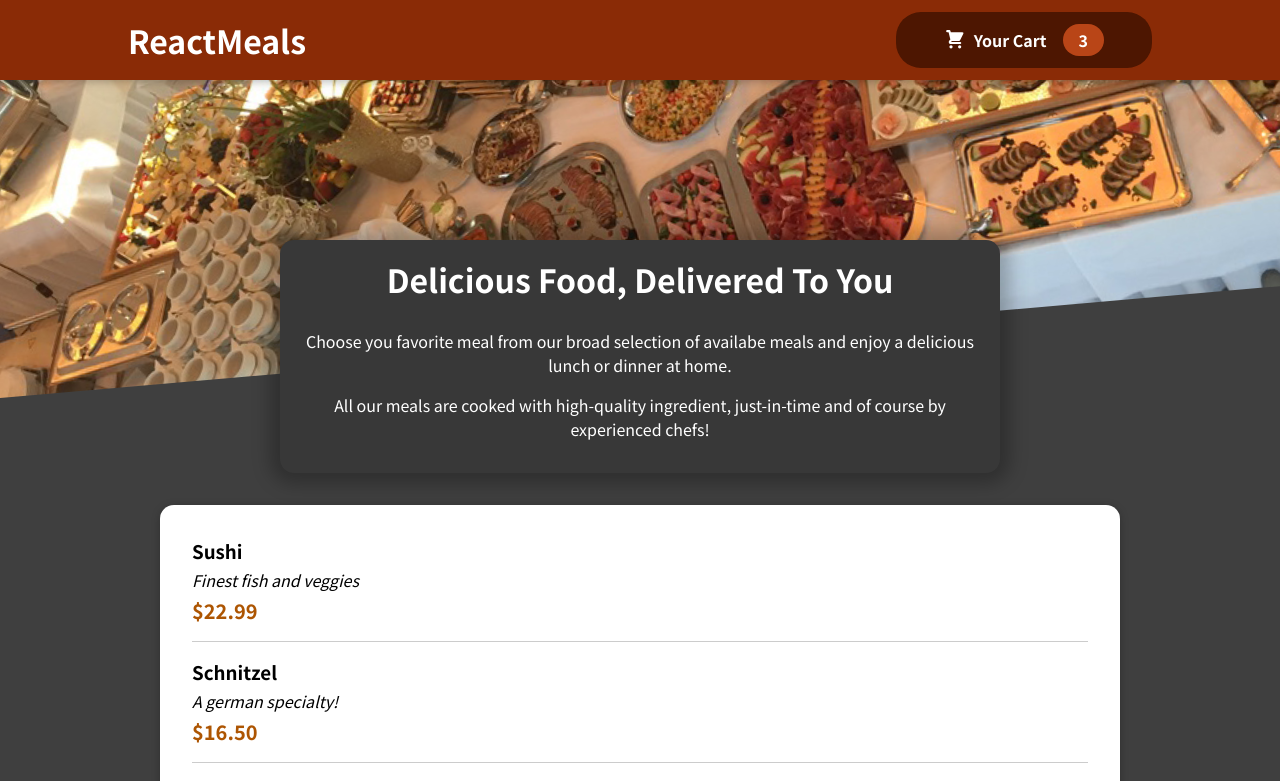
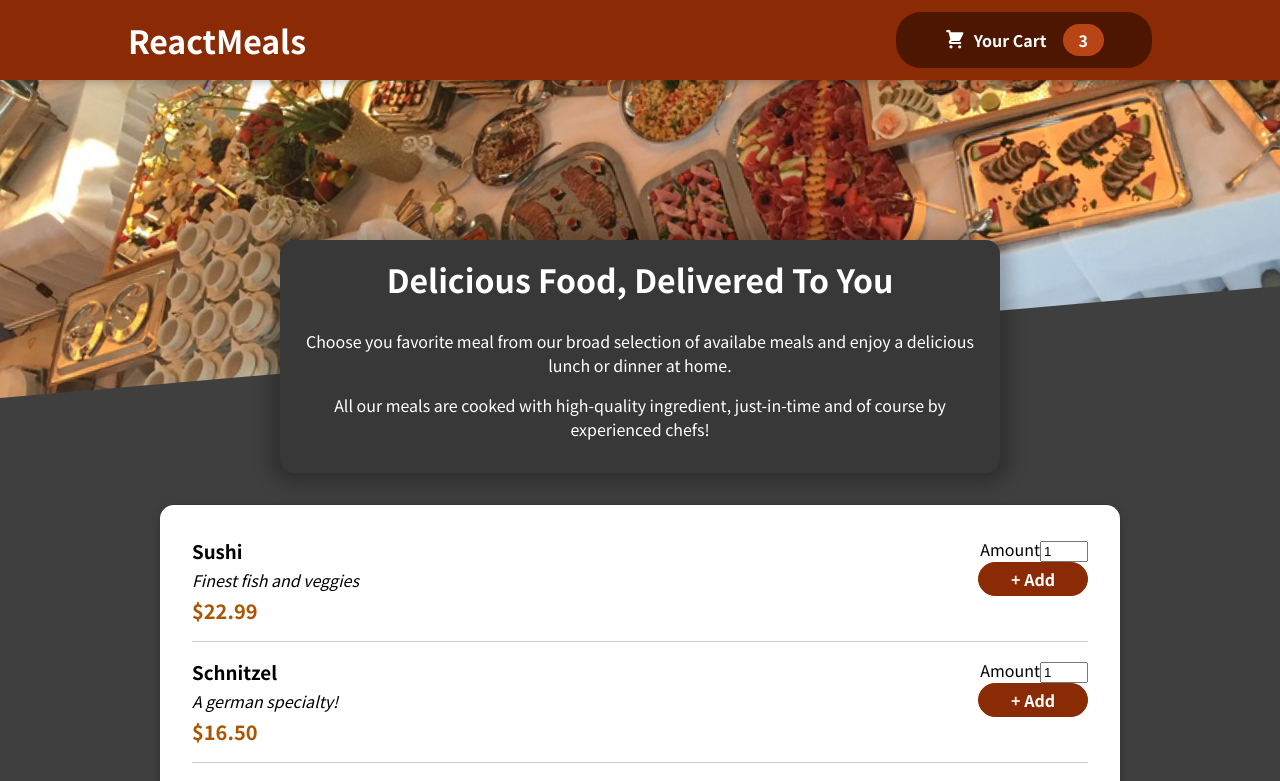
Before and after one commit to inusanaimu/React-Meals-App, a React (Create React App) app: page / in a window 1280 px wide. Shown: the top 781 px of the page. Built offline with nearby package versions, Linux system fonts and the light colour scheme.

Commit message:
Working Cart

```diff
--- a/src/components/Meals/MealItem/MealItem.js
+++ b/src/components/Meals/MealItem/MealItem.js
@@ -1,3 +1,5 @@
+import MealItemForm from './MealItemForm'
+
 import classes from './MealItem.module.css'
 
 function MealItem(props) {
@@ -11,7 +13,9 @@
         <div className={classes.description}>{props.description}</div>
         <div className={classes.price}>{price}</div>
       </div>
-      <div></div>
+      <div>
+        <MealItemForm />
+      </div>
     </li>
   )
 }
--- /dev/null
+++ b/src/components/Meals/MealItem/MealItemForm.js
@@ -0,0 +1,25 @@
+import React from 'react'
+import Input from '../../UI/Input'
+
+import classes from './MealItemForm.module.css'
+
+const MealItemForm = () => {
+  return (
+    <form className={classes.form}>
+      <Input
+        label='Amount'
+        input={{
+          id: 'amount',
+          type: 'number',
+          min: '1',
+          max: '5',
+          step: '1',
+          defaultValue: '1',
+        }}
+      />
+      <button>+ Add</button>
+    </form>
+  )
+}
+
+export default MealItemForm
--- /dev/null
+++ b/src/components/Meals/MealItem/MealItemForm.module.css
@@ -0,0 +1,20 @@
+.form {
+  text-align: right;
+}
+
+.form button {
+  font: inherit;
+  cursor: pointer;
+  background-color: #8a2b06;
+  border: 1px solid #8a2b06;
+  color: white;
+  padding: 0.25rem 2rem;
+  border-radius: 20px;
+  font-weight: bold;
+}
+
+.form button:hover,
+.form button:active {
+  background-color: #641e03;
+  border-color: #641e03;
+}
--- /dev/null
+++ b/src/components/UI/Input.js
@@ -0,0 +1,14 @@
+import React from 'react'
+
+import classes from './Input.module.css'
+
+const Input = (props) => {
+  return (
+    <div className={classes.Input}>
+      <label htmlFor={props.input.id}>{props.label}</label>
+      <input {...props.input} />
+    </div>
+  )
+}
+
+export default Input
--- /dev/null
+++ b/src/components/UI/Input.module.css
@@ -0,0 +1,18 @@
+.input {
+  display: flex;
+  align-items: center;
+  margin-bottom: 0.5rem;
+}
+
+.input label {
+  font-weight: bold;
+  margin-right: 1rem;
+}
+
+.input input {
+  width: 3rem;
+  border-radius: 5px;
+  border: 1px solid #ccc;
+  font: inherit;
+  padding-left: 0.5rem;
+}
```
Also changed, not shown: src/components/Cart/Cart.js (added, +28 -0 lines), src/components/Cart/Cart.module.css (added, +46 -0 lines), 1 other file (tests, documents, lock files or other folders).
